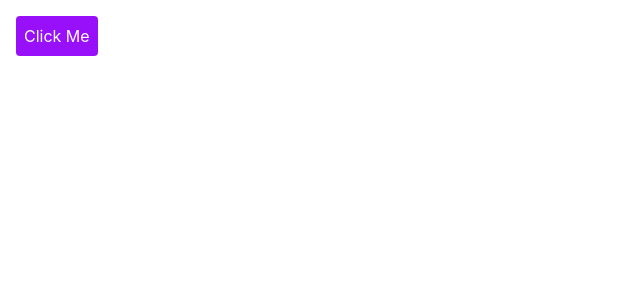
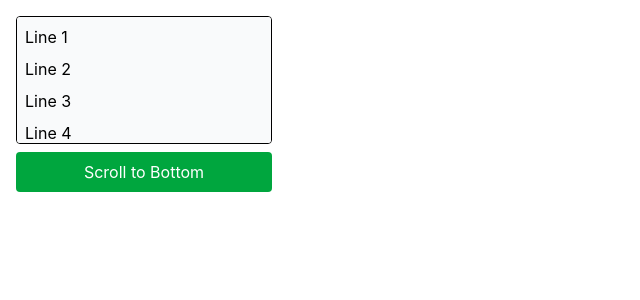
Before and after one commit to hashimmalik59/internship-preparation, a React (Vite) app in the folder react/react-fundamentals/: page / in a window 1280 px wide. Shown: the top 300 px of the page, without its empty margins (0-640 px from the left). Built offline with nearby package versions, Linux system fonts and the light colour scheme.

Commit message:
useRef with practical implementatation of 1 purpose of useRef with scroll

```diff
--- a/react/react-fundamentals/src/App.jsx
+++ b/react/react-fundamentals/src/App.jsx
@@ -1,9 +1,8 @@
-import MutableStorage from "./useRef-practice/MutableStorage";
-
+import ScrollUseRef from "./useRef-practice/ScrollUserRef";
 const App = () => {
   return (
     <div>
-      <MutableStorage />
+      <ScrollUseRef />
     </div>
   );
 };
--- /dev/null
+++ b/react/react-fundamentals/src/useRef-practice/ScrollUserRef.jsx
@@ -0,0 +1,38 @@
+import { useRef } from "react";
+
+const ScrollDemo = () => {
+  const boxRef = useRef(null);
+
+  const scrollToBottom = () => {
+    boxRef.current.scrollTop = boxRef.current.scrollHeight;
+  };
+
+  return (
+    <div className="m-4 flex flex-col gap-2">
+      {/* Scrollable Box */}
+      <div
+        ref={boxRef}
+        className="h-32 w-64 overflow-y-scroll border p-2 flex flex-col gap-2 bg-gray-50 rounded"
+      >
+        <p>Line 1</p>
+        <p>Line 2</p>
+        <p>Line 3</p>
+        <p>Line 4</p>
+        <p>Line 5</p>
+        <p>Line 6</p>
+        <p>Line 7</p>
+        <p>Line 8</p>
+      </div>
+
+      {/* Button to trigger scroll */}
+      <button
+        onClick={scrollToBottom}
+        className="w-64 bg-green-600 text-white p-2 rounded cursor-pointer"
+      >
+        Scroll to Bottom
+      </button>
+    </div>
+  );
+};
+
+export default ScrollDemo;
```
